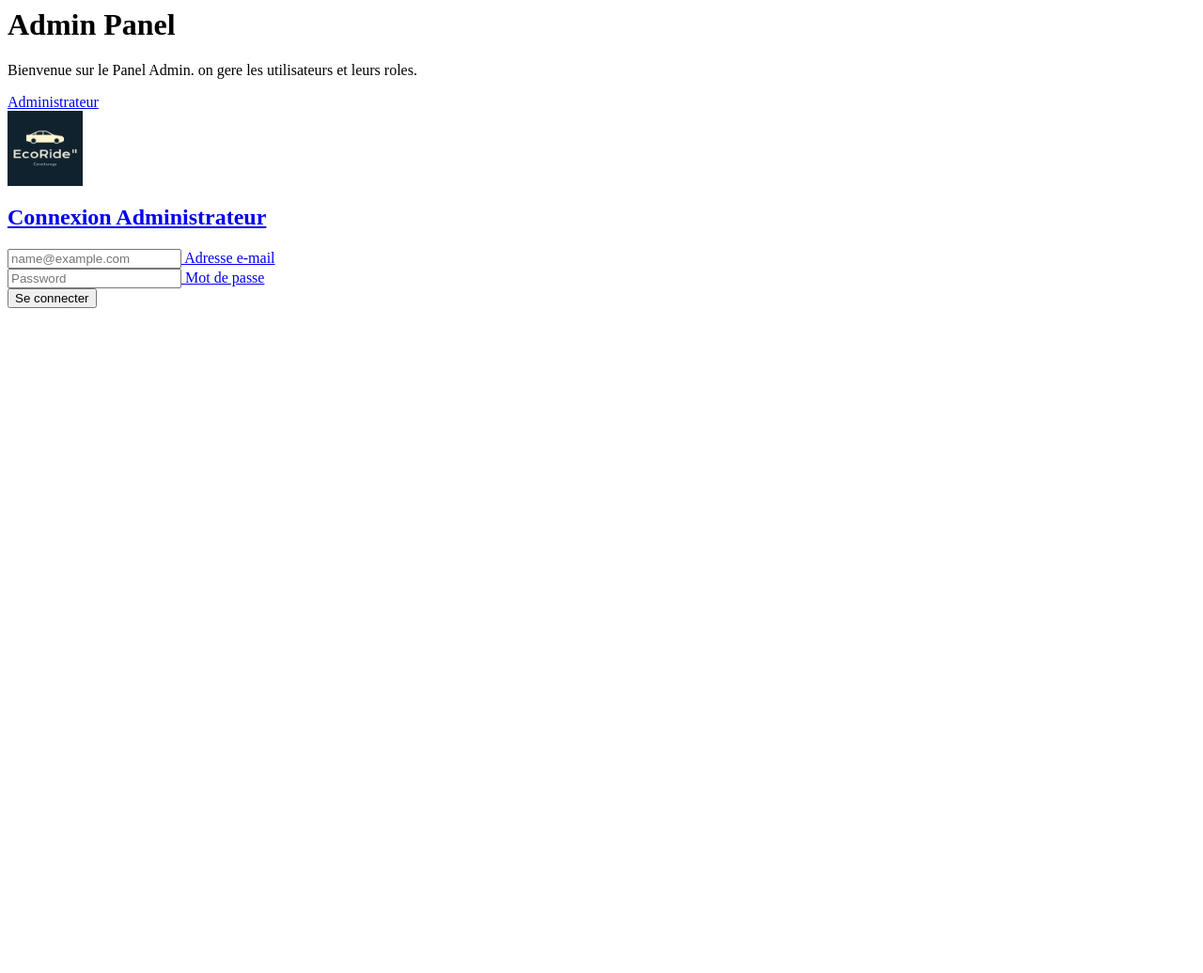
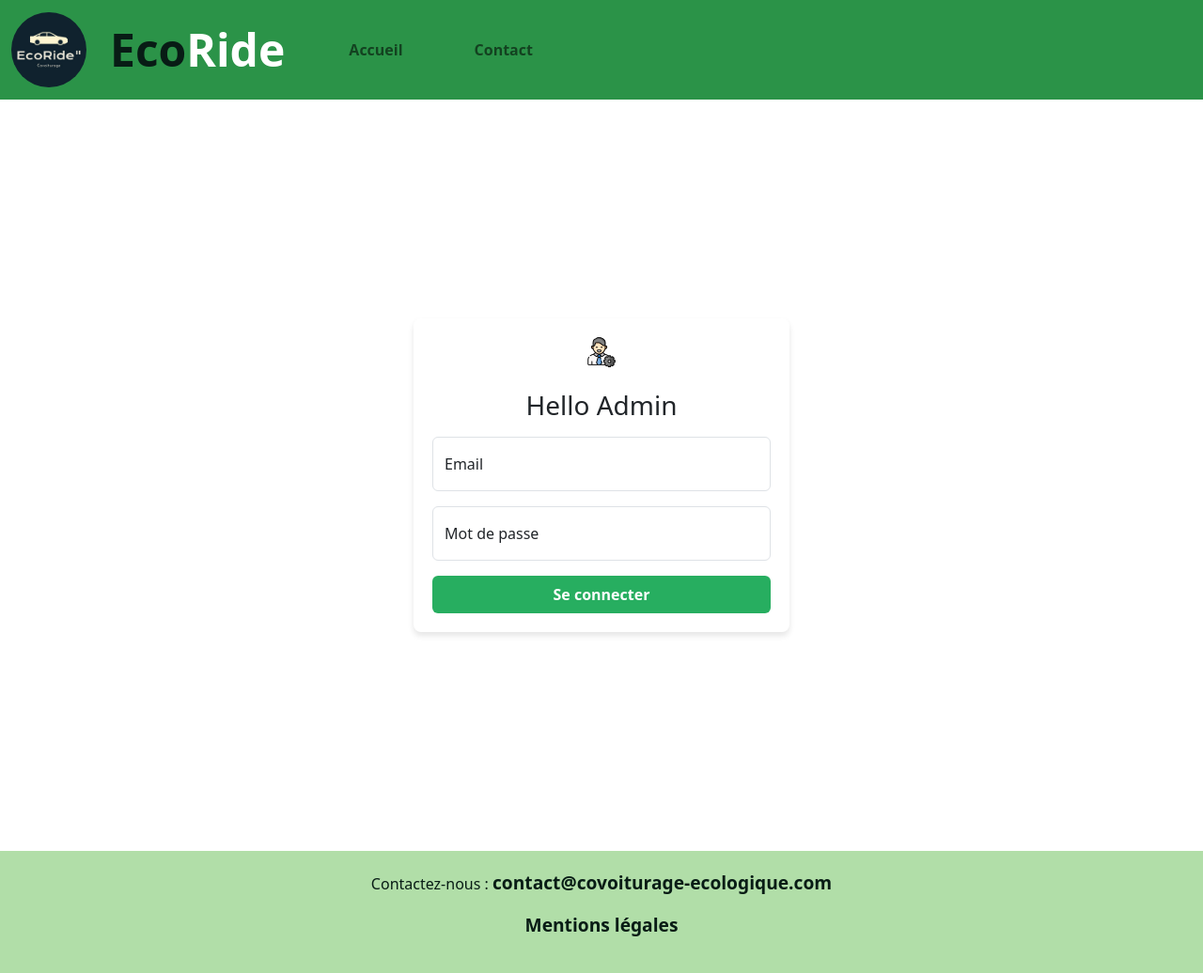
Before and after one commit to samadago/EcoRide, a PHP site: page /admin_panel.php in a window 1280 px wide. Shown: the whole page at 94% size. Before the commit the page ends 328 px from the top, so only its background shows below. Run offline with PHP 8.4, Linux system fonts and the light colour scheme.

Commit message:
modification des fichiers

```diff
--- a/admin_panel.php
+++ b/admin_panel.php
@@ -1,34 +1,80 @@
-<div class="container">
-    <div class="admin-header text-center">
-        <h1>Admin Panel</h1>
-    </div>
+<?php
+session_start();
 
-    <div class="mt-4 text-center">
-        <p>Bienvenue sur le Panel Admin. on gere les utilisateurs et leurs roles.</p>
-        <a href="signIn.php" class="btn btn-success admin-btn">Administrateur</a>
-    </div>
-</div>
+$error = isset($_GET['error']) ? $_GET['error'] : '';
+?>
+
+<!DOCTYPE html>
+<html lang="fr">
+
+<head>
+    <meta charset="utf-8">
+    <meta name="viewport" content="width=device-width, initial-scale=1">
+    <link rel="stylesheet" href="assets/style.css">
+    <link rel="stylesheet" href="https://fonts.googleapis.com/icon?family=Material+Icons">
+    <link rel="icon" type="image/x-icon" href="assets/img_ecolo/logo_eco.png" />
+    <title>Covoiturage écologique
+
+    </title>
+    <link href="https://cdn.jsdelivr.net/npm/bootstrap@5.0.2/dist/css/bootstrap.min.css" rel="stylesheet">
+    <script src="https://cdn.jsdelivr.net/npm/bootstrap@5.0.2/dist/js/bootstrap.bundle.min.js"></script>
+    <link href="https://cdn.jsdelivr.net/npm/bootstrap@5.3.0-alpha1/dist/css/bootstrap.min.css" rel="stylesheet">
 
 
-<div id="admin-signin" class="container mt-5 d-none">
-    <div class="signin-header">
-        <a class="navbar-brand" href="index.php" style="margin-right:10px;" class="logo">
-            <img src="assets/img_ecolo/logo_eco.png" alt="logo" style="width:80px;" class="rounded-pill" />
-    </div>
-    <div class="mt-4">
-        <h2 class="text-center">Connexion Administrateur</h2>
-        <main class="form-signin w-100 m-auto">
-            <form>
-                <div class="form-paper">
-                    <input type="email" class="form-control" id="floatingInput" placeholder="name@example.com">
-                    <label for="floatingInput">Adresse e-mail</label>
+<body>
+    <header>
+        <nav class="navbar navbar-expand-lg navbar-light">
+            <div class="container-fluid">
+                <a class="navbar-brand" href="index.php" style="margin-right:10px;" class="logo">
+                    <img src="assets/img_ecolo/logo_eco.png" alt="logo" style="width:80px;" class="rounded-pill" />
+                    <a href="index.php" class="logo"><span>Eco</span>Ride</a>
+
+                    <button type="button" class="navbar-toggler" data-bs-toggle="collapse"
+                        data-bs-target="#navbarCollapse">
+                        <span class="navbar-toggler-icon"></span>
+                    </button>
+
+                    <div class="collapse navbar-collapse" id="navbarCollapse">
+                        <ul class="navbar-nav me-auto mb-2 mb-lg-0">
+                            <li class="nav-item"><a href="index.php" class="nav-link">Accueil</a></li>
+                            <li class="nav-item"><a href="contact.php" class="nav-link">Contact</a></li>
+
+
+                        </ul>
+
+
+
+
+                    </div>
+
+            </div>
+        </nav>
+    </header>
+    <main class="d-flex justify-content-center align-items-center vh-100">
+        <div class="form-signin w-100 m-auto" style="max-width: 400px;">
+            <form method="POST" action="handleSignIn.php">
+                <div class="text-center">
+                    <img class="mb-4 img-fluid rounded" src="assets/img_ecolo/reglages.png" alt="Image de tablette" style="max-width: 100%; height: auto;">
+                    <h1 class="h3 mb-3 fw-normal">Hello Admin</h1>
                 </div>
-                <div class="form-panel">
-                    <input type="password" class="form-control" id="panelPassword" placeholder="Password">
-                    <label for="panelPassword">Mot de passe</label>
+
+                <?php if (!empty($error)) echo '<p class="text-danger text-center">' . htmlspecialchars($error) . '</p>'; ?>
+
+                <div class="form-floating mb-3">
+                    <input type="email" class="form-control" name="email" id="floatingInput" placeholder="name@example.com"
+                        required>
+                    <label for="floatingInput">Email</label>
                 </div>
-                <button class="btn btn-success-- w-100 py-2" type="submit">Se connecter</button>
+
+                <div class="form-floating mb-3">
+                    <input type="password" class="form-control" name="password" id="floatingPassword"
+                        placeholder="Mot de passe" required>
+                    <label for="floatingPassword">Mot de passe</label>
+                </div>
+
+                <button class="btn btn-success w-100 py-2" type="submit">Se connecter</button>
             </form>
-        </main>
-    </div>
-</div>
+
+    </main>
+
+    <?php require_once('templates/footer.php'); ?>
--- a/signIn.php
+++ b/signIn.php
@@ -34,6 +34,11 @@ $error = isset($_GET['error']) ? $_GET['error'] : '';
         <div class="text-center mt-4">
             <p>Pas encore de compte ? <a href="handleSignup.php">Inscrivez-vous ici</a></p>
         </div>
+
+        <div class="text-center mt-4">
+            <button class="btn btn-success w-100 py-2" type="submit">Admin</button>
+
+        </div>
     </div>
 </main>
 
```
Also changed, not shown: templates/header.php (+4 -7 lines), assets/img_ecolo/reglages.png (added).
